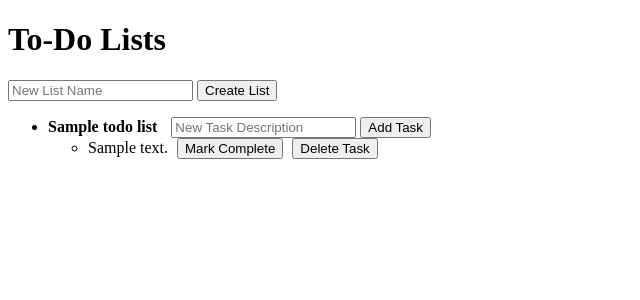
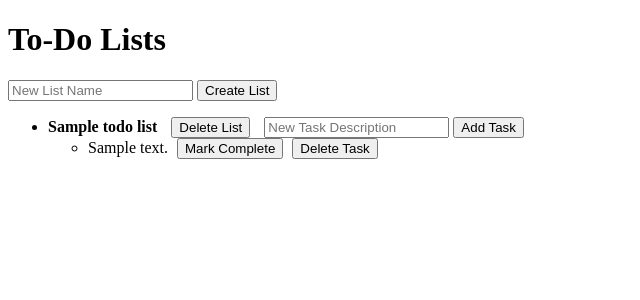
Before and after one commit to CI-Till-Krempel/horseless-carriage-eval-todo-app, a Flask app: template templates/index.html in a window 1280 px wide. Shown: the top 300 px of the page, without its empty margins (0-640 px from the left). Run offline with Flask 3, Linux system fonts and the light colour scheme; the template is opened without the code that fills it: most values are stand-ins (such as "Sample title", 1, 10 or a date in 2020).

Commit message:
feat: implement delete list and view all lists/tasks for US-0005 and US-0006

```diff
--- a/app.py
+++ b/app.py
@@ -14,6 +14,12 @@ def create_list():
     list_name = request.form.get('list_name')
     if list_name and list_name not in todo_lists:
         todo_lists[list_name] = []
+    return redirect(url_for('index'))
+
+@app.route('/lists/<list_name>/delete', methods=['POST'])
+def delete_list(list_name):
+    if list_name in todo_lists:
+        del todo_lists[list_name]
     return redirect(url_for('index'))
 
 @app.route('/lists/<list_name>/tasks', methods=['POST'])
--- a/templates/index.html
+++ b/templates/index.html
@@ -14,6 +14,9 @@
         {% for name, tasks in todo_lists.items() %}
             <li>
                 <strong>{{ name }}</strong>
+                <form action="/lists/{{ name }}/delete" method="POST" style="display:inline; margin-left: 10px;">
+                    <button type="submit">Delete List</button>
+                </form>
                 <form action="/lists/{{ name }}/tasks" method="POST" style="display:inline; margin-left: 10px;">
                     <input type="text" name="task_description" placeholder="New Task Description" required>
                     <button type="submit">Add Task</button>
```
Also changed, not shown: tests/test_app.py (+23 -0 lines).
